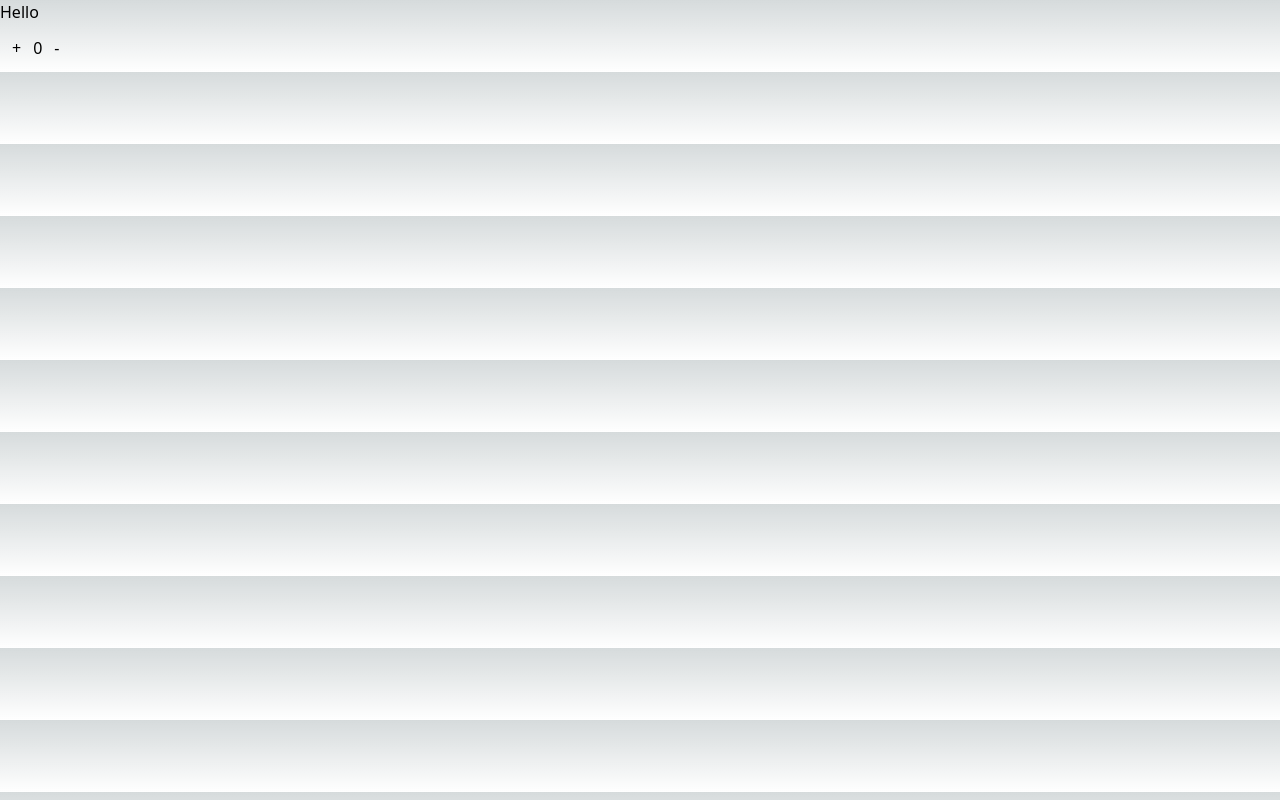
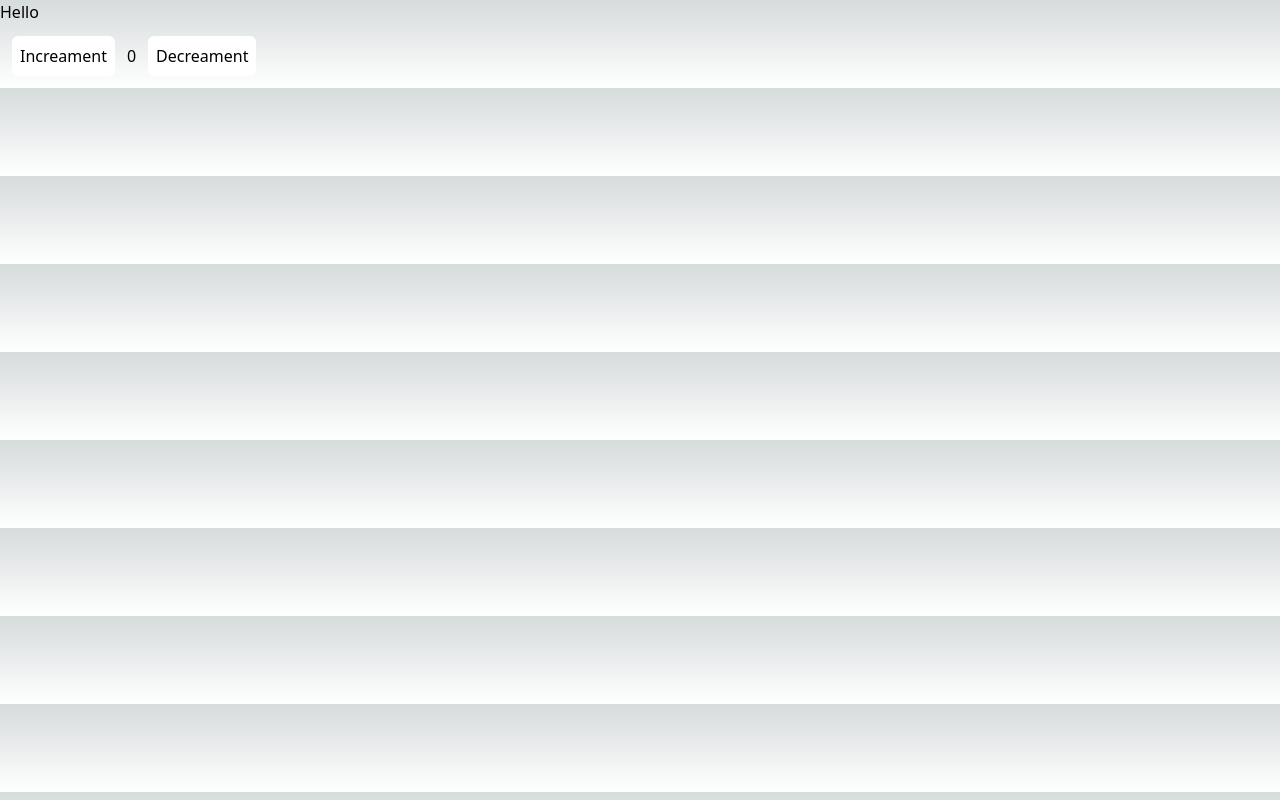
Before and after one commit to panku-chavan/first-nextjs-app, a Next.js app: page / in a window 1280 px wide. Built offline with nearby package versions, Linux system fonts and the light colour scheme.

Commit message:
get started with nextJs

```diff
--- a/pages/components/counter.jsx
+++ b/pages/components/counter.jsx
@@ -7,9 +7,19 @@ export const Counter = () => {
     return (
         <>
 
-            <button className="m-3 " onClick={() => setCount(count + 1)}>+</button>
+            <button className="m-3 rounded-md bg-white text-black p-2 " onClick={() => {
+                if (count === 10) {
+                    return;
+                }
+                setCount(count + 1)
+            }}>Increament</button>
             {count}
-            <button className="m-3" onClick={() => setCount(count - 1)}>-</button>
+            <button className="m-3 rounded-md bg-white text-black p-2" onClick={() => {
+                if (count === 0) {
+                    return;
+                }
+                setCount(count - 1)
+            }}>Decreament</button>
 
         </>
     )
```
